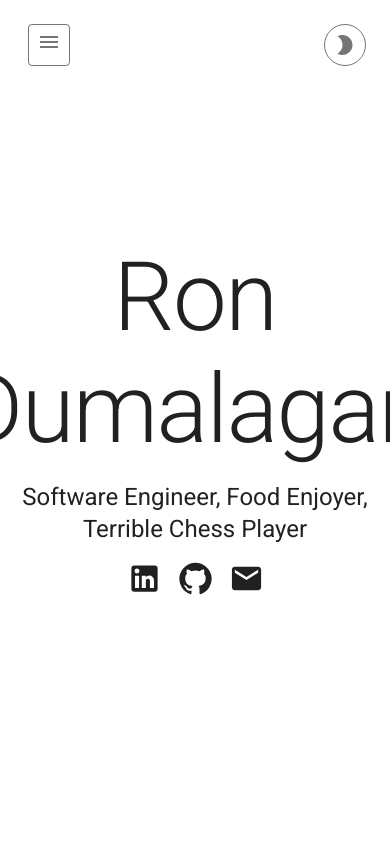
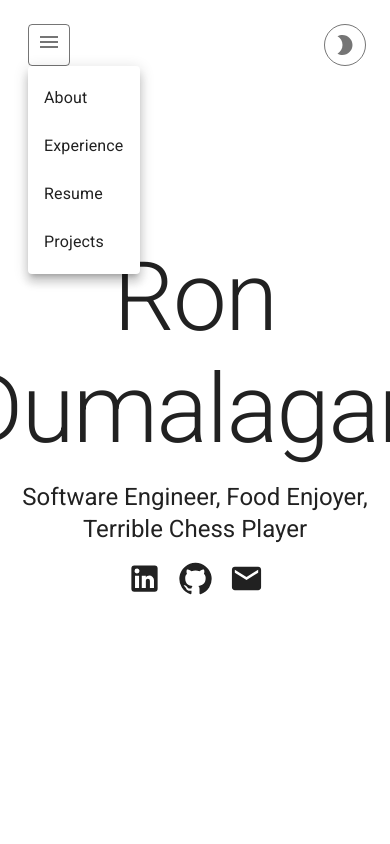
Before and after one commit to ronduma/ronduma.github.io, a React (Vite) app in the folder frontend/: page / in a window 390 px wide. Both pictures are taken after a click on the button 49 px from the left and 45 px from the top of the page. Shown: the top 844 px of the page. Built offline with nearby package versions, Linux system fonts and the light colour scheme.

Commit message:
responsive navbar + bio components

```diff
--- a/frontend/src/App.tsx
+++ b/frontend/src/App.tsx
@@ -4,12 +4,20 @@ import {
   Route,
   Routes,
   useLocation,
+  useNavigate,
 } from "react-router-dom";
 
 // mui components
 import { Theme, ThemeProvider } from "@mui/material/styles";
 import CssBaseline from "@mui/material/CssBaseline";
-import { Box, IconButton } from "@mui/material";
+import {
+  Box,
+  IconButton,
+  Link,
+  Menu,
+  MenuItem,
+  Typography,
+} from "@mui/material";
 import MenuIcon from "@mui/icons-material/Menu";
 
 // custom components
@@ -23,8 +31,39 @@ import Resume from "./pages/resume/Resume";
 import NotFound from "./pages/NotFound";
 
 const AppContent: React.FC = () => {
+  const navigate = useNavigate();
   const [theme, setTheme] = useState(lightTheme);
   const [showNavbar, setShowNavbar] = useState(false); // State to control Navbar visibility
+  const [anchorElNav, setAnchorElNav] = useState<null | HTMLElement>(null);
+
+  const handleOpenNavMenu = (event: React.MouseEvent<HTMLElement>) => {
+    setAnchorElNav(event.currentTarget);
+  };
+
+  const handleCloseNavMenu = () => {
+    setAnchorElNav(null);
+  };
+
+  const handleSmoothScroll = (event: React.MouseEvent<HTMLAnchorElement>) => {
+    event.preventDefault();
+
+    const href = event.currentTarget.getAttribute("href");
+    if (!href) return;
+
+    const [path, hash] = href.split("#");
+
+    if (path && location.pathname !== path) {
+      navigate(path, { replace: true });
+
+      setTimeout(() => {
+        const targetElement = document.getElementById(hash);
+        targetElement?.scrollIntoView({ behavior: "smooth" });
+      }, 100);
+    } else {
+      const targetElement = document.getElementById(hash);
+      targetElement?.scrollIntoView({ behavior: "smooth" });
+    }
+  };
 
   const location = useLocation(); // 🔥 Get the current route
 
@@ -68,18 +107,73 @@ const AppContent: React.FC = () => {
             size="large"
             edge="start"
             aria-label="menu"
+            aria-haspopup="true"
+            onClick={handleOpenNavMenu}
             sx={{
               display: { xs: "block", lg: "none" },
               border: 1,
               borderColor: "inherit",
               borderRadius: 1,
-              py:0.5,
-              px:1,
-              mx:0.5,
+              py: 0.5,
+              px: 1,
+              mx: 0.5,
             }}
           >
             <MenuIcon />
           </IconButton>
+          <Menu
+            id="menu-appbar"
+            anchorEl={anchorElNav}
+            anchorOrigin={{
+              vertical: "bottom",
+              horizontal: "left",
+            }}
+            keepMounted
+            transformOrigin={{
+              vertical: "top",
+              horizontal: "left",
+            }}
+            open={Boolean(anchorElNav)}
+            onClose={handleCloseNavMenu}
+            sx={{ display: { xs: "block", md: "none" } }}
+          >
+            <MenuItem onClick={handleCloseNavMenu}>
+              <Link
+                href="/#about"
+                onClick={handleSmoothScroll}
+                sx={{ color: theme.palette.text.primary }}
+              >
+                <Typography variant="body1">About</Typography>
+              </Link>
+            </MenuItem>
+            <MenuItem onClick={handleCloseNavMenu}>
+              <Link
+                href="/#experience"
+                onClick={handleSmoothScroll}
+                sx={{ color: theme.palette.text.primary }}
+              >
+                <Typography variant="body1">Experience</Typography>
+              </Link>
+            </MenuItem>
+            <MenuItem onClick={handleCloseNavMenu}>
+              <Link
+                href="/resume"
+                onClick={handleSmoothScroll}
+                sx={{ color: theme.palette.text.primary }}
+              >
+                <Typography variant="body1">Resume</Typography>
+              </Link>
+            </MenuItem>
+            <MenuItem onClick={handleCloseNavMenu}>
+              <Link
+                href="/projects"
+                onClick={handleSmoothScroll}
+                sx={{ color: theme.palette.text.primary }}
+              >
+                <Typography variant="body1">Projects</Typography>
+              </Link>
+            </MenuItem>
+          </Menu>
         </Box>
       )}
       {showNavbar && <Navbar mode={theme.palette.mode} toggle={toggleTheme} />}
--- a/frontend/src/components/Bio.tsx
+++ b/frontend/src/components/Bio.tsx
@@ -7,6 +7,7 @@ import {
   CardMedia,
   Divider,
   Link,
+  Grid2 as Grid,
   Typography,
 } from "@mui/material";
 
@@ -24,6 +25,12 @@ const Bio: React.FC<BioProps> = ({ age }) => {
 
   return (
     <Card sx={{ display: "flex", mx: "auto", my: 6, maxWidth: "40rem" }}>
+      <Grid
+        container
+        direction={{ xs: "column", lg: "row" }}
+        sx={{ mx: "auto" }}
+        spacing={2}
+      >
         {/* image  */}
         <CardMedia
           component="img"
@@ -34,9 +41,12 @@ const Bio: React.FC<BioProps> = ({ age }) => {
             width: "15rem",
             objectFit: "cover",
             objectPosition: "100% 0",
+            mx: "auto",
+            my: {xs: 4, lg: 0},
           }}
         />
         {/* other content  */}
+
         <CardContent
           sx={{
             py: 0,
@@ -44,7 +54,16 @@ const Bio: React.FC<BioProps> = ({ age }) => {
             maxWidth: "calc(40rem - 15rem)", // Account for the image width
           }}
         >
-        <Box sx={{ display: "flex", flexDirection: "column", alignItems: "center", my: 5 }} gap={1}>
+          <Divider sx={{display:{xs:"block", lg:"none"}}}/>
+          <Box
+            sx={{
+              display: "flex",
+              flexDirection: "column",
+              alignItems: { xs: "left", lg: "center" },
+              my: {xs: 2, lg: 5},
+            }}
+            gap={1}
+          >
             <Box sx={{ display: "flex", flexDirection: "row" }} gap={1}>
               <CakeOutlinedIcon />
               <Typography component="div" variant="body1">
@@ -52,7 +71,11 @@ const Bio: React.FC<BioProps> = ({ age }) => {
               </Typography>
             </Box>
             <Box
-            sx={{ display: "flex", flexDirection: "row", alignItems: "center" }}
+              sx={{
+                display: "flex",
+                flexDirection: "row",
+                alignItems: "center",
+              }}
               gap={1}
             >
               <PlaceOutlinedIcon />
@@ -61,7 +84,11 @@ const Bio: React.FC<BioProps> = ({ age }) => {
               </Typography>
             </Box>
             <Box
-            sx={{ display: "flex", flexDirection: "row", alignItems: "center" }}
+              sx={{
+                display: "flex",
+                flexDirection: "row",
+                alignItems: "center",
+              }}
               gap={1}
             >
               <WorkOutlineOutlinedIcon />
@@ -77,7 +104,11 @@ const Bio: React.FC<BioProps> = ({ age }) => {
               </Typography>
             </Box>
             <Box
-            sx={{ display: "flex", flexDirection: "row", alignItems: "center" }}
+              sx={{
+                display: "flex",
+                flexDirection: "row",
+                alignItems: "center",
+              }}
               gap={1}
             >
               <SchoolOutlinedIcon />
@@ -103,6 +134,7 @@ const Bio: React.FC<BioProps> = ({ age }) => {
             </Typography>
           </Box>
         </CardContent>
+      </Grid>
     </Card>
   );
 };
--- a/frontend/src/components/Navbar.tsx
+++ b/frontend/src/components/Navbar.tsx
@@ -1,4 +1,4 @@
-import { FC } from "react";
+import { FC, useState } from "react";
 import { useNavigate, useLocation } from "react-router-dom";
 
 // mui components
@@ -8,6 +8,8 @@ import {
   Box,
   IconButton,
   Link,
+  Menu,
+  MenuItem,
   Toolbar,
   Typography,
 } from "@mui/material";
@@ -25,6 +27,15 @@ const Navbar: FC<NavbarProps> = ({ mode, toggle }) => {
   const theme = useTheme();
   const navigate = useNavigate();
   const location = useLocation();
+  const [anchorElNav, setAnchorElNav] = useState<null | HTMLElement>(null);
+
+  const handleOpenNavMenu = (event: React.MouseEvent<HTMLElement>) => {
+    setAnchorElNav(event.currentTarget);
+  };
+
+  const handleCloseNavMenu = () => {
+    setAnchorElNav(null);
+  };
 
   const handleSmoothScroll = (event: React.MouseEvent<HTMLAnchorElement>) => {
     event.preventDefault();
@@ -55,6 +66,8 @@ const Navbar: FC<NavbarProps> = ({ mode, toggle }) => {
             size="large"
             edge="start"
             aria-label="menu"
+            aria-haspopup="true"
+            onClick={handleOpenNavMenu}
             sx={{
               display: { xs: "block", lg: "none" },
               border: 1,
@@ -67,7 +80,59 @@ const Navbar: FC<NavbarProps> = ({ mode, toggle }) => {
           >
             <MenuIcon />
           </IconButton>
-
+          <Menu
+            id="menu-appbar"
+            anchorEl={anchorElNav}
+            anchorOrigin={{
+              vertical: "bottom",
+              horizontal: "left",
+            }}
+            keepMounted
+            transformOrigin={{
+              vertical: "top",
+              horizontal: "left",
+            }}
+            open={Boolean(anchorElNav)}
+            onClose={handleCloseNavMenu}
+            sx={{ display: { xs: "block", md: "none" } }}
+          >
+            <MenuItem onClick={handleCloseNavMenu}>
+              <Link
+                href="/#about"
+                onClick={handleSmoothScroll}
+                sx={{ color: theme.palette.text.primary }}
+              >
+                <Typography variant="body1">About</Typography>
+              </Link>
+            </MenuItem>
+            <MenuItem onClick={handleCloseNavMenu}>
+              <Link
+                href="/#experience"
+                onClick={handleSmoothScroll}
+                sx={{ color: theme.palette.text.primary }}
+              >
+                <Typography variant="body1">Experience</Typography>
+              </Link>
+            </MenuItem>
+            <MenuItem onClick={handleCloseNavMenu}>
+              <Link
+                href="/resume"
+                onClick={handleSmoothScroll}
+                sx={{ color: theme.palette.text.primary }}
+              >
+                <Typography variant="body1">Resume</Typography>
+              </Link>
+            </MenuItem>
+            <MenuItem onClick={handleCloseNavMenu}>
+              <Link
+                href="/projects"
+                onClick={handleSmoothScroll}
+                sx={{ color: theme.palette.text.primary }}
+              >
+                <Typography variant="body1">Projects</Typography>
+              </Link>
+            </MenuItem>
+          </Menu>
           <Box
             sx={{
               display: { xs: "none", lg: "flex" },
```
Lines whose indentation alone changed are shown as unchanged.
